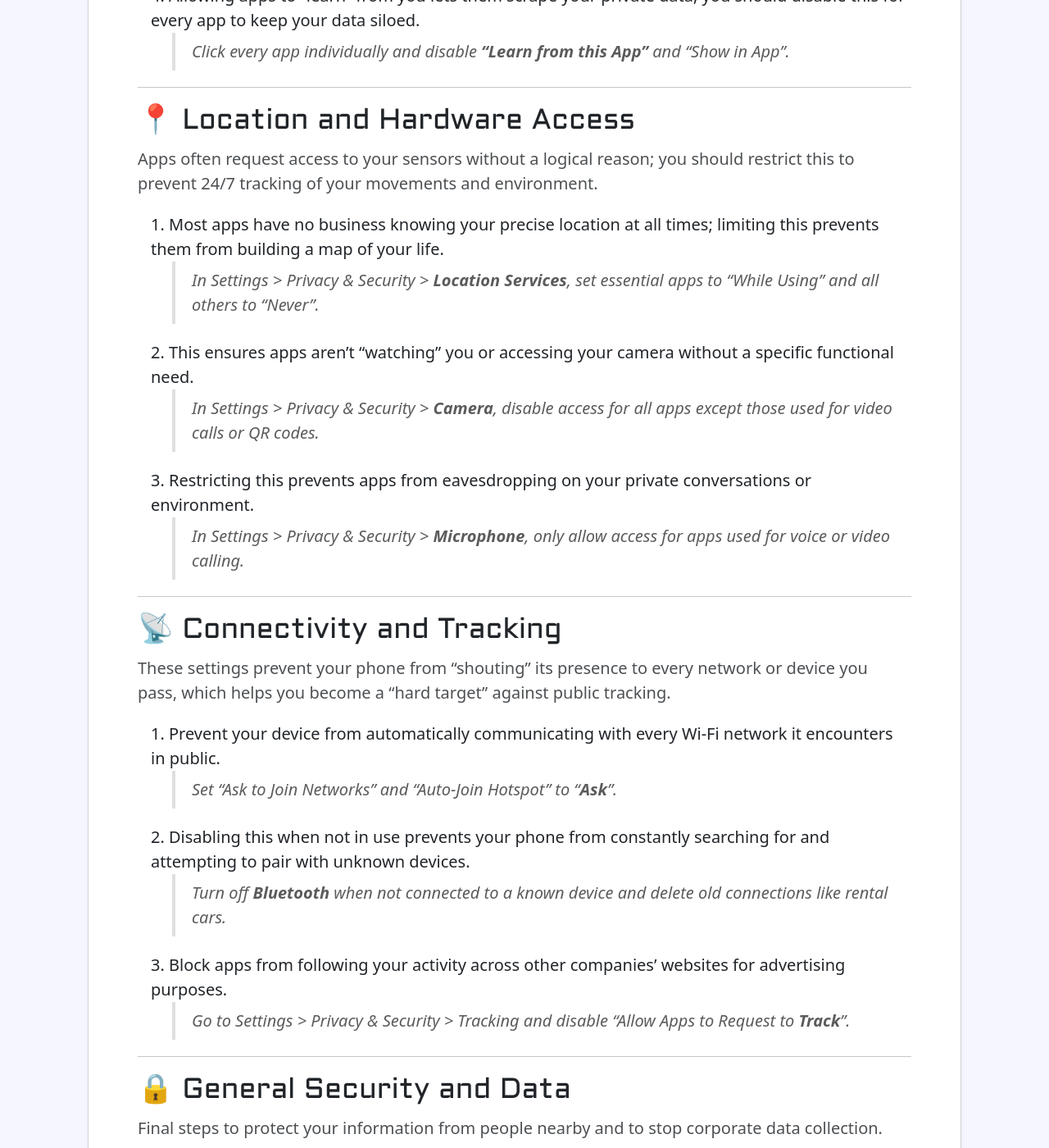
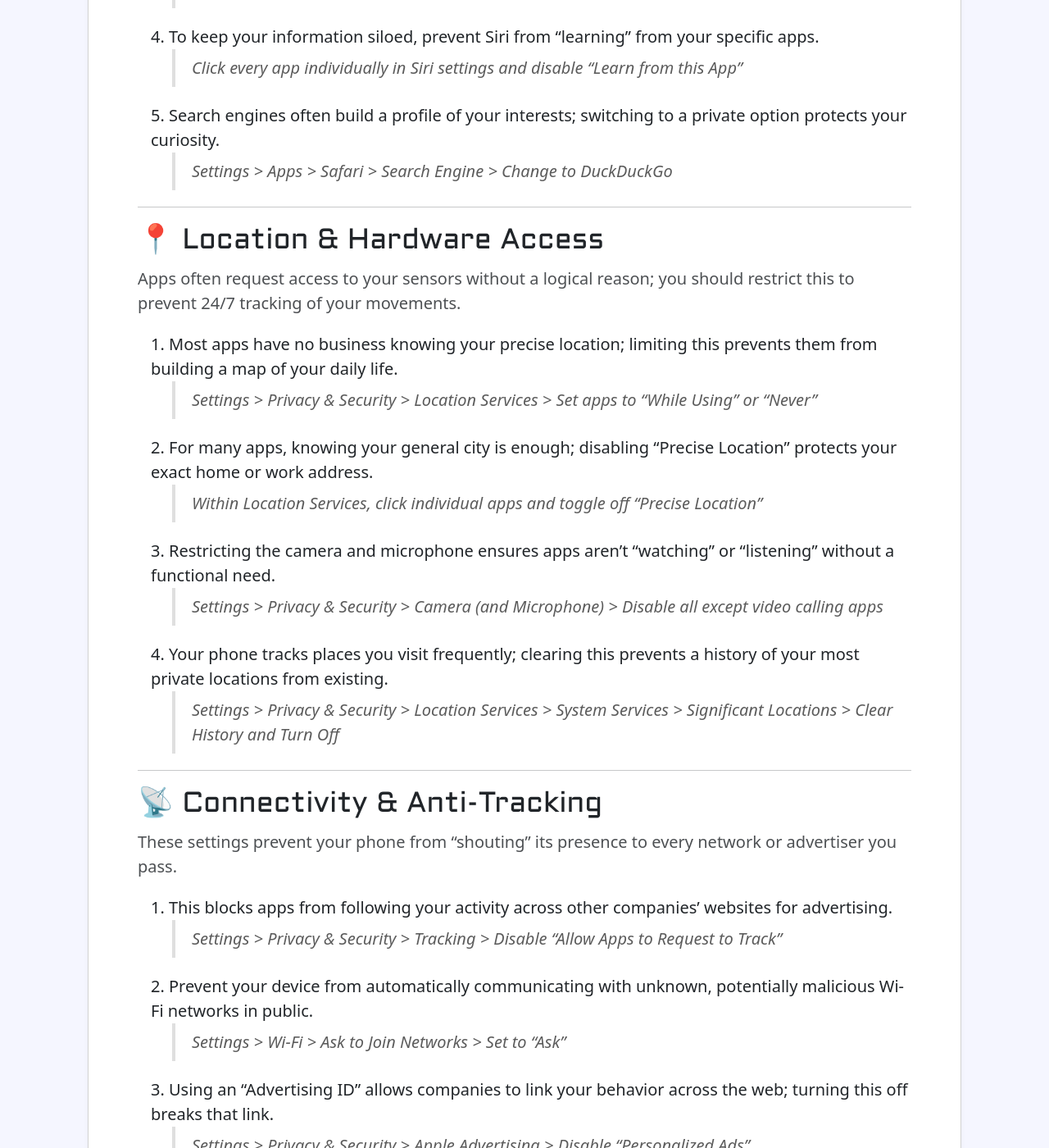
Before and after one commit to DR-00/site, a Jekyll site: the page built from _posts/2026-01-03-The-5-Minute-iPhone-Privacy-Tune-Up.md, in a window 1280 px wide and 1400 px high, scrolled down 2083 px. Shown: the whole window at 82% size. Built offline with Jekyll 4.4.1, drawn with Linux system fonts in a browser that asks for light colours; some of the changed text lies outside the part shown.

Commit message:
updated post

```diff
--- a/_posts/2026-01-03-The-5-Minute-iPhone-Privacy-Tune-Up.md
+++ b/_posts/2026-01-03-The-5-Minute-iPhone-Privacy-Tune-Up.md
@@ -11,81 +11,72 @@
 
 -----
 
-Improving your privacy should not be a daunting task. This checklist helps you secure your iPhone in about 5 to 7 minutes, ensuring your location, search history, and voice remain your business alone. While these recommendations enhance your security, you should choose the settings that work best for your specific situation.
+Improving your digital privacy shouldn't be a chore. This combined checklist merges expert recommendations from your documentation and the latest security guides to help you secure your iPhone in about 5 minutes.
+
+The focus here is on being a "hard target", making it difficult for companies to track you and for strangers to access your data.
 
 ---
 
-### 🎙️ Siri and Voice Privacy
+### 🎙️ Siri, Voice, & Search
 
-Disabling these features ensures your private conversations and habits are not logged or stored by a digital assistant.
+Disabling these features ensures your private conversations and habits are not logged or analyzed by digital assistants.
 
 1. Your voice is your business; disabling this prevents your phone from recording your words.
-> Go to Settings > Siri > Talk to **Siri** > Off.
-
-2. You should wipe your existing digital **voice footprint** so there is no lasting record of your past requests.
-> Select "Delete Siri & Dictation History".
-
+> Settings > Siri > Talk to Siri > Off
+2. You should wipe your existing digital footprint so there is no lasting record of your past requests.
+>Select "Delete Siri & Dictation History"
 3. This stops your phone from constantly tracking your behavior just to "suggest" your next move.
-> Shut off all **Siri Suggestions**.
-
-4. Allowing apps to "learn" from you lets them scrape your private data; you should disable this for every app to keep your data siloed.
-> Click every app individually and disable **"Learn from this App"** and "Show in App".
-
-
+>Shut off all Siri Suggestions
+4. To keep your information siloed, prevent Siri from "learning" from your specific apps.
+>Click every app individually in Siri settings and disable "Learn from this App"
+5. Search engines often build a profile of your interests; switching to a private option protects your curiosity.
+>Settings > Apps > Safari > Search Engine > Change to DuckDuckGo
 
 ---
 
-### 📍 Location and Hardware Access
+### 📍 Location & Hardware Access
 
-Apps often request access to your sensors without a logical reason; you should restrict this to prevent 24/7 tracking of your movements and environment.
+Apps often request access to your sensors without a logical reason; you should restrict this to prevent 24/7 tracking of your movements.
 
-1. Most apps have no business knowing your precise location at all times; limiting this prevents them from building a map of your life.
-> In Settings > Privacy & Security > **Location Services**, set essential apps to "While Using" and all others to "Never".
-
-2. This ensures apps aren't "watching" you or accessing your camera without a specific functional need.
-> In Settings > Privacy & Security > **Camera**, disable access for all apps except those used for video calls or QR codes.
-
-3. Restricting this prevents apps from eavesdropping on your private conversations or environment.
-> In Settings > Privacy & Security > **Microphone**, only allow access for apps used for voice or video calling.
-
-
+6. Most apps have no business knowing your precise location; limiting this prevents them from building a map of your daily life.
+>Settings > Privacy & Security > Location Services > Set apps to "While Using" or "Never"
+7. For many apps, knowing your general city is enough; disabling "Precise Location" protects your exact home or work address.
+>Within Location Services, click individual apps and toggle off "Precise Location"
+8. Restricting the camera and microphone ensures apps aren't "watching" or "listening" without a functional need.
+>Settings > Privacy & Security > Camera (and Microphone) > Disable all except video calling apps
+9. Your phone tracks places you visit frequently; clearing this prevents a history of your most private locations from existing.
+>Settings > Privacy & Security > Location Services > System Services > Significant Locations > Clear History and Turn Off
 
 ---
 
-### 📡 Connectivity and Tracking
+### 📡 Connectivity & Anti-Tracking
 
-These settings prevent your phone from "shouting" its presence to every network or device you pass, which helps you become a "hard target" against public tracking.
+These settings prevent your phone from "shouting" its presence to every network or advertiser you pass.
 
-1. Prevent your device from automatically communicating with every Wi-Fi network it encounters in public.
-> Set "Ask to Join Networks" and "Auto-Join Hotspot" to "**Ask**".
-
-2. Disabling this when not in use prevents your phone from constantly searching for and attempting to pair with unknown devices.
-> Turn off **Bluetooth** when not connected to a known device and delete old connections like rental cars.
-
-3. Block apps from following your activity across other companies' websites for advertising purposes.
-> Go to Settings > Privacy & Security > Tracking and disable "Allow Apps to Request to **Track**".
-
-
+10. This blocks apps from following your activity across other companies' websites for advertising.
+>Settings > Privacy & Security > Tracking > Disable "Allow Apps to Request to Track"
+11. Prevent your device from automatically communicating with unknown, potentially malicious Wi-Fi networks in public.
+>Settings > Wi-Fi > Ask to Join Networks > Set to "Ask"
+12. Using an "Advertising ID" allows companies to link your behavior across the web; turning this off breaks that link.
+>Settings > Privacy & Security > Apple Advertising > Disable "Personalized Ads"
+13. Marketers use invisible "trackers" in emails to see when and where you open them; this setting blocks that tracking.
+>Settings > Apps > Mail > Privacy Protection > Enable "Protect Mail Activity"
 
 ---
 
-### 🔒 General Security and Data
+### 🔒 Device Security & Data
 
-Final steps to protect your information from people nearby and to stop corporate data collection.
+Final steps to protect your info from "shoulder surfers" and stop corporate data collection.
 
-1. This prevents strangers or "shoulder surfers" from reading your private messages while your phone is locked.
-> In Settings > Notifications, set **Show Previews** to "When Unlocked".
-
-2. Stop sharing your personal usage habits and device data with Apple for their internal "improvements".
-> Under Settings > Privacy & Security > Analytics & Improvements, **disable all sharing**.
-
-3. Prevent Apple from building an advertising profile based on your personal behavior.
-> In the Apple Advertising section, disable "**Personalized Ads**".
-
-4. Unused apps are a privacy leak; removing them ensures they aren't collecting data in the background.
-> Take the opportunity to **delete** or offload any old or unused apps still on your phone.
+14. This prevents strangers from reading your private messages while your phone is sitting on a table.
+>Settings > Notifications > Show Previews > "When Unlocked"
+15. If your phone is stolen, this adds a layer of protection that prevents thieves from changing your Apple ID password.
+>Settings > Face ID & Passcode > Stolen Device Protection > Turn On
+16. Stop sharing your personal usage habits and device performance data with Apple.
+>Settings > Privacy & Security > Analytics & Improvements > Disable all sharing
+17. AirDrop can be used by strangers to send you unwanted files or see your device name.
+>Settings > General > AirDrop > "Contacts Only"
 
 ---
 
-
- **Pro Tip:** Always ask "*why*" an app needs your data. If there isn't a logical explanation, it is your right to deny it.
+**Pro Tip:** If an app asks for permission and you aren't sure why, say **No**. If the app breaks, you can always go back and turn it on later. Starting from a position of "No" is the best way to stay secure.
```
